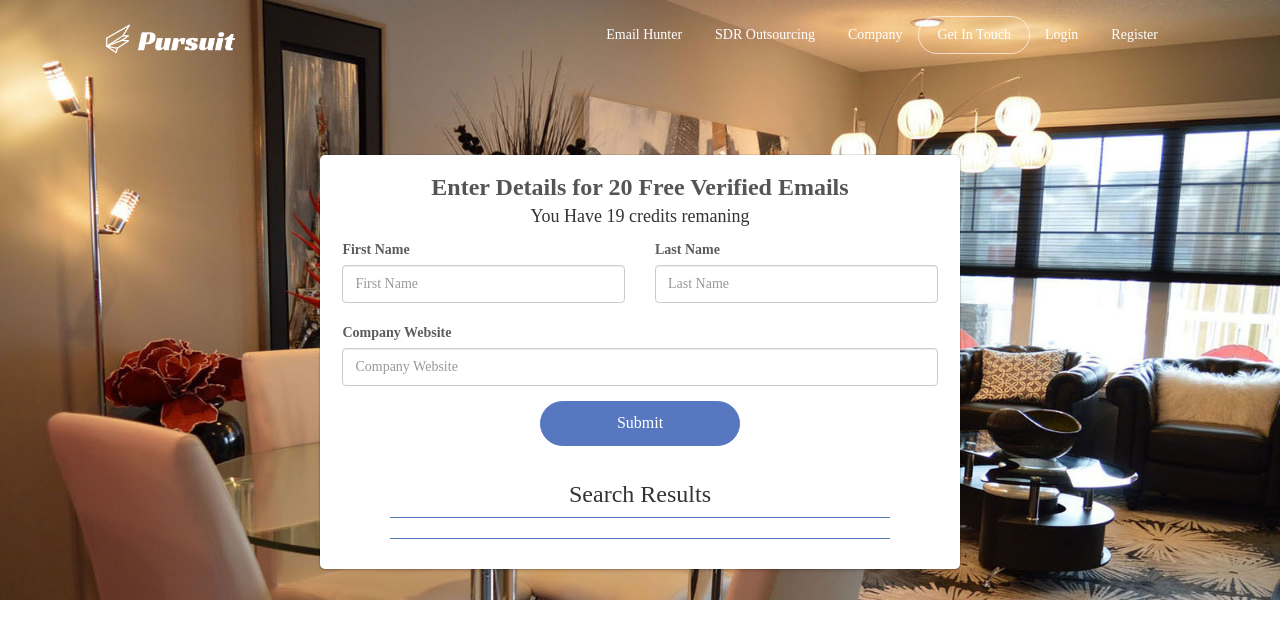
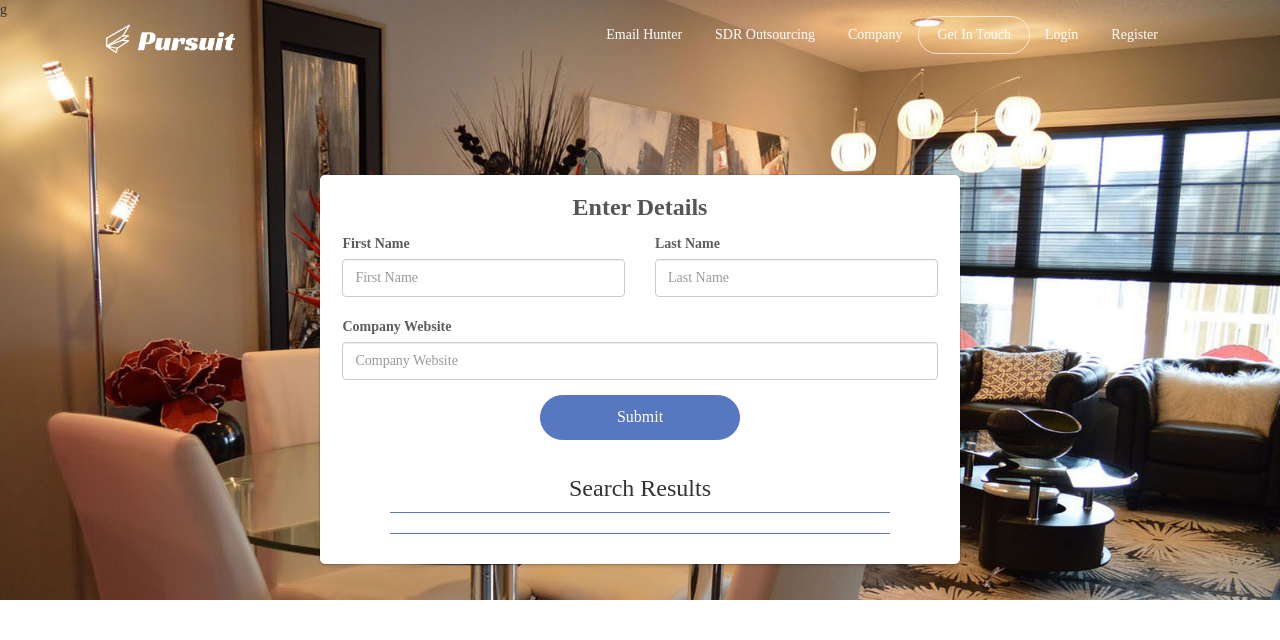
Before and after one commit to suhasjadhav2138/Altius_Project, a Django app: page /app/ in a window 1280 px wide. Shown: the top 640 px of the page. Run offline with Django 3.2, Linux system fonts and the light colour scheme; parts of the project's set-up code (start-up, migrations or seed data) failed here and were passed over; some libraries are stand-ins or nearby versions; some web fonts are replaced.

Commit message:
removed credits from landing page

```diff
--- a/templates/login/index.html
+++ b/templates/login/index.html
@@ -141,13 +141,13 @@
 			</div>
 		</header>
 		<div class="fading-header" style="display:none"></div>
-			<div class="CustRowOne">
+			<div class="CustRowOne">g
 			<div class="row">
 				<div class="col-md-12">
 					<div class="headerTextMain">
-						<p class="headtextN">Enter Details for 20 Free Verified Emails</p>
+						<p class="headtextN">Enter Details</p>
 						<p class="text-center headtext">
-							You Have 19 credits remaning
+{#							You Have 19 credits remaning#}
 						</p>
 						<form method= "POST" action="/app/" class="text-center csfrom">{% csrf_token %}
 							<div class="row">
```
